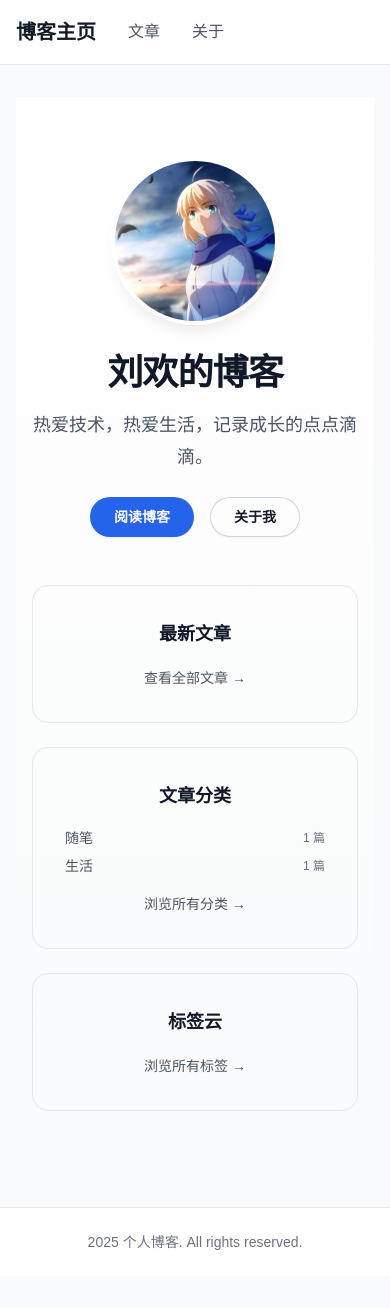
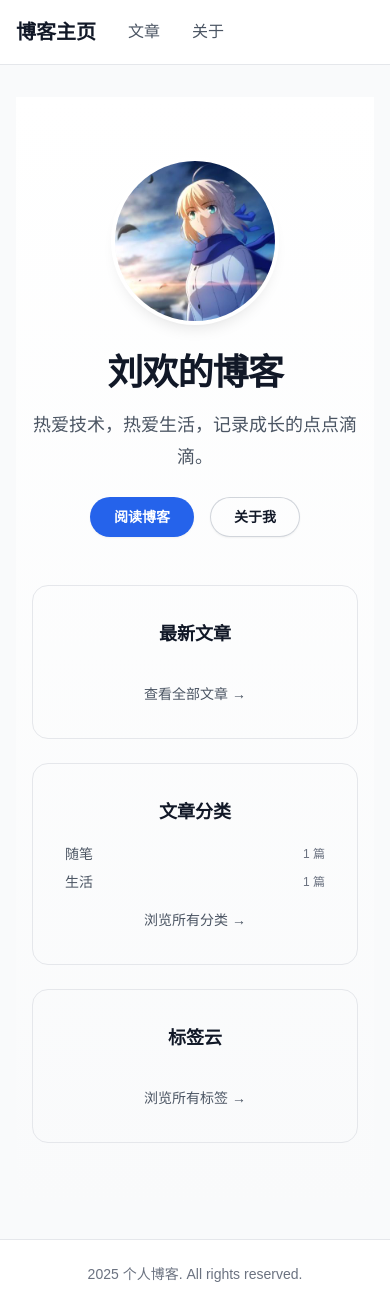
Before and after one commit to aniviaH/blog.dadifeihua.com, a Next.js app: page / in a window 390 px wide. Before the commit the page ends 1276 px from the top, so only its background shows below. Built offline with nearby package versions, Linux system fonts and the light colour scheme.

Commit message:
feat: 让windsurf优化博客-分类入口放到首页内容区-布局优化

```diff
--- a/app/page.tsx
+++ b/app/page.tsx
@@ -45,22 +45,26 @@ export default function Home() {
           </div>
 
           <div className="grid gap-6 sm:grid-cols-2 lg:grid-cols-3">
-            <div className="rounded-2xl border border-gray-200 dark:border-gray-700 p-8 text-center sm:text-left">
+            {/* 最新文章卡片 */}
+            <div className="rounded-2xl border border-gray-200 dark:border-gray-700 p-8 text-center sm:text-left flex flex-col">
               <h2 className="text-lg font-semibold leading-8 text-gray-900 dark:text-white mb-4">
                 最新文章
               </h2>
+              <div className="flex-1">{/* 这里可以添加最新文章列表 */}</div>
               <Link
                 href="/posts"
-                className="text-sm leading-6 text-gray-600 dark:text-gray-400 hover:text-blue-600 dark:hover:text-blue-400"
+                className="text-sm leading-6 text-gray-600 dark:text-gray-400 hover:text-blue-600 dark:hover:text-blue-400 mt-4 inline-block"
               >
                 查看全部文章 →
               </Link>
             </div>
-            <div className="rounded-2xl border border-gray-200 dark:border-gray-700 p-8 text-center sm:text-left">
+
+            {/* 文章分类卡片 */}
+            <div className="rounded-2xl border border-gray-200 dark:border-gray-700 p-8 text-center sm:text-left flex flex-col">
               <h2 className="text-lg font-semibold leading-8 text-gray-900 dark:text-white mb-4">
                 文章分类
               </h2>
-              <div className="mb-4 space-y-2">
+              <div className="flex-1 space-y-2">
                 {categories.map(category => (
                   <Link
                     key={category.slug}
@@ -78,18 +82,21 @@ export default function Home() {
               </div>
               <Link
                 href="/categories"
-                className="text-sm leading-6 text-gray-600 dark:text-gray-400 hover:text-blue-600 dark:hover:text-blue-400"
+                className="text-sm leading-6 text-gray-600 dark:text-gray-400 hover:text-blue-600 dark:hover:text-blue-400 mt-4 inline-block"
               >
                 浏览所有分类 →
               </Link>
             </div>
-            <div className="rounded-2xl border border-gray-200 dark:border-gray-700 p-8 text-center sm:text-left lg:col-span-1">
+
+            {/* 标签云卡片 */}
+            <div className="rounded-2xl border border-gray-200 dark:border-gray-700 p-8 text-center sm:text-left flex flex-col">
               <h2 className="text-lg font-semibold leading-8 text-gray-900 dark:text-white mb-4">
                 标签云
               </h2>
+              <div className="flex-1">{/* 这里可以添加标签云内容 */}</div>
               <Link
                 href="/tags"
-                className="text-sm leading-6 text-gray-600 dark:text-gray-400 hover:text-blue-600 dark:hover:text-blue-400"
+                className="text-sm leading-6 text-gray-600 dark:text-gray-400 hover:text-blue-600 dark:hover:text-blue-400 mt-4 inline-block"
               >
                 浏览所有标签 →
               </Link>
```
